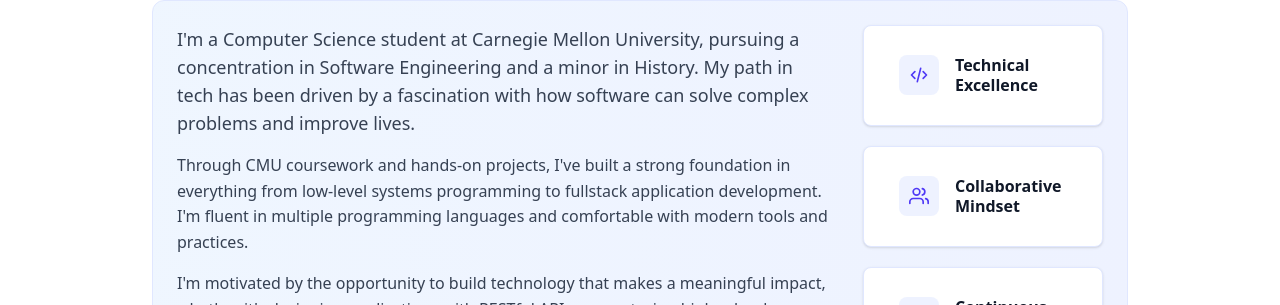
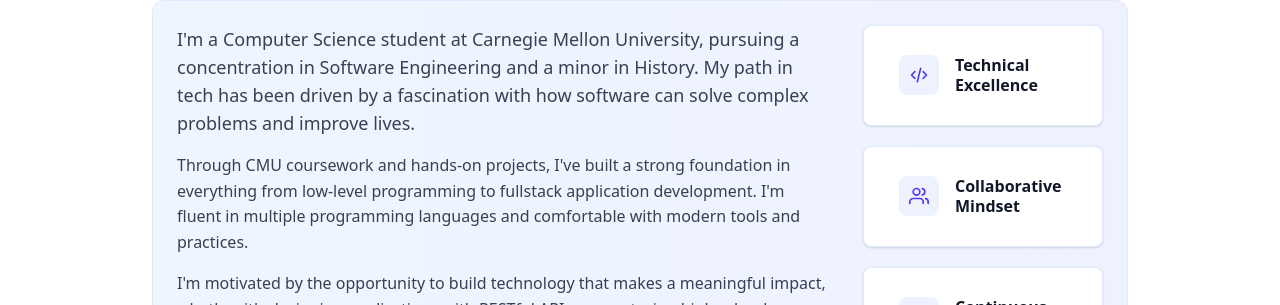
Before and after one commit to estulpz202/personal-website, a Next.js app: page /about in a window 1280 px wide. Shown: the part 1599-1904 px from the top of the page. Built offline with nearby package versions, Linux system fonts and the light colour scheme.

Commit message:
Refine JourneySection text for clarity and update project tech stack to include UI/UX.

```diff
--- a/src/components/about/JourneySection.tsx
+++ b/src/components/about/JourneySection.tsx
@@ -42,9 +42,8 @@ export default function JourneySection() {
             </p>
             <p className="mb-4">
               Through CMU coursework and hands-on projects, I've built a strong foundation in
-              everything from low-level systems programming to fullstack application development.
-              I'm fluent in multiple programming languages and comfortable with modern tools and
-              practices.
+              everything from low-level programming to fullstack application development. I'm fluent
+              in multiple programming languages and comfortable with modern tools and practices.
             </p>
             <p className="mb-4">
               I'm motivated by the opportunity to build technology that makes a meaningful impact,
--- a/src/components/projects/projectsData.ts
+++ b/src/components/projects/projectsData.ts
@@ -94,7 +94,7 @@ export const projects: Project[] = [
     imageUrl: '/images/projects/website.jpg',
     bannerImageUrl: '/images/projects/website_banner.jpg',
     category: ['web'],
-    tech: ['Next.js', 'Tailwind CSS', 'Vercel', 'React', 'TypeScript'],
+    tech: ['Next.js', 'Tailwind CSS', 'Vercel', 'React', 'TypeScript', 'UI/UX'],
     highlights: [
       'Built with Next.js App Router for fast routing, SEO optimization, and layout control',
       'Styled using Tailwind CSS utility classes for a consistent, modern, and responsive design',
```
